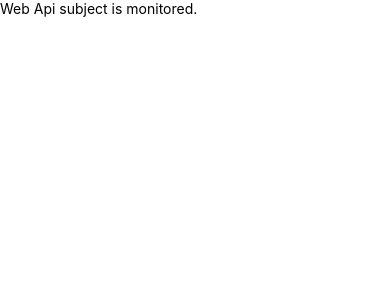
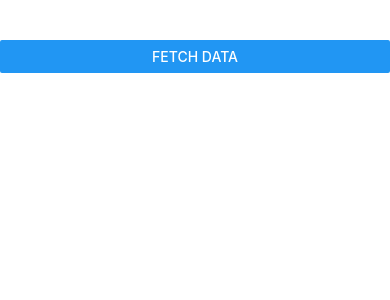
Before and after one commit to berkayemreb/Web_Api_Example, a React Native app: screen / in a window 390 px wide. Shown: the top 300 px of the page. Built offline with nearby package versions, Linux system fonts and the light colour scheme.

Commit message:
The topic of Promises and asynchronous structures is understood.

```diff
--- a/src/App.js
+++ b/src/App.js
@@ -1,9 +1,29 @@
-import { Text, View } from 'react-native';
+import { View, Button } from 'react-native';
+import axios from 'axios';
 
 export default function App() {
+
+  const fetchData = () => {
+
+    const response = axios.get('https://jsonplaceholder.typicode.com/users')
+    console.log(response);
+
+  }
+
   return (
-    <View>
-      <Text>Web Api subject is monitored.</Text>
+    <View style={{ marginTop: 40 }}>
+      <Button title='Fetch Data' onPress={fetchData} />
     </View>
   );
 }
+
+/*
+                            -- AXIOS ile ilgili not --
+axios.get islemi end point'ten (server) data çeker, axios.post ise end point'e data gönderir.
+axios.get islemi yaparken gelen veri bir PROMISE yapısı olarak gelir.
+
+                                -Nedir bu Promise-
+Promise yapıları asenkron yapılardır. Yani sunucuya istek atarız ve geri yanıt gelene kadar bu işlemin bitmesini beklemeyiz ( süresi ne zaman biterde veri gelir belli değiş çünkü)
+veriler gelene kadar kullanıcıyı baska bir arayüzde karsılarız. Bu olaya asenkron yapılar denir ve promise yapıları buna örnektir.
+
+*/
```
